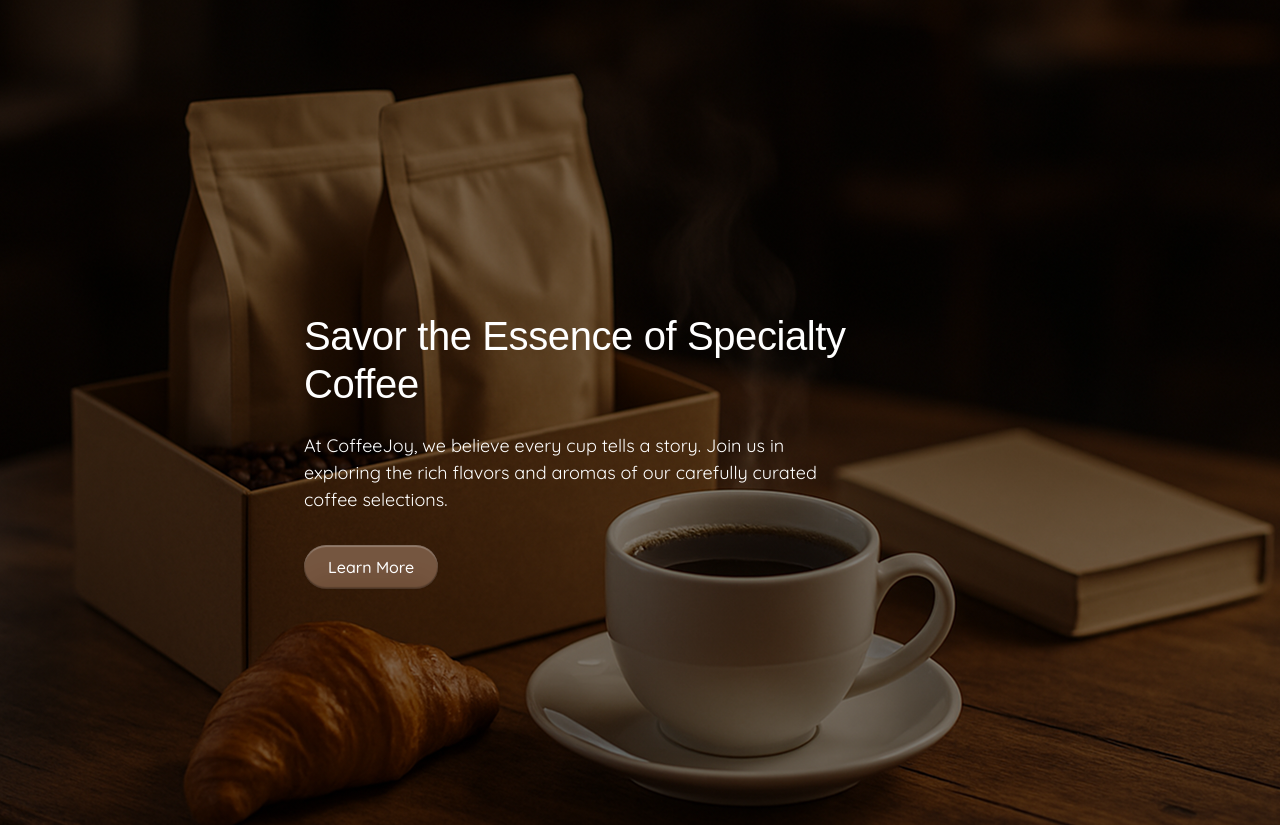
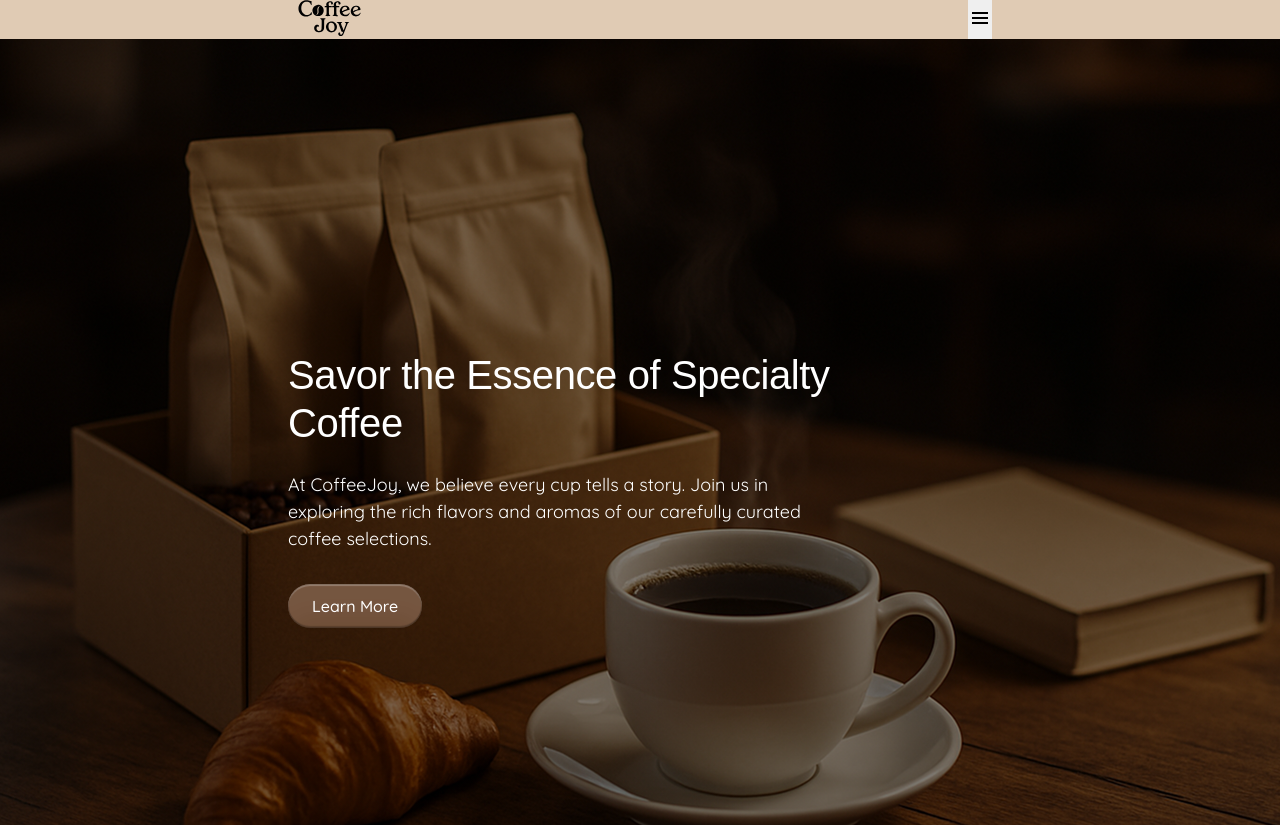
Before and after one commit to IrinaV1/coffeejoy, a website built with Vite: page src/index.html in a window 1280 px wide. Shown: the top 825 px of the page. Built offline with nearby package versions, Linux system fonts and the light colour scheme; a web font is replaced by a local one.

Commit message:
add header

```diff
--- a/src/css/header.css
+++ b/src/css/header.css
@@ -1,5 +1,6 @@
+/*
 .header {
-  /* padding: 26px 0;*/
+
   padding: 20px 0;
   border-bottom: 1px solid rgba(12, 12, 12, 0.1);
 }
@@ -17,11 +18,11 @@
 
 .logo {
   font-weight: 500;
-  /* font-size: 20px;*/
+
   font-size: 16px;
   letter-spacing: -0.02em;
   color: #0c0c0c;
-  /* padding: 6px 0;*/
+
   padding: 7px 0;
 }
 
@@ -92,3 +93,8 @@
     width: 36px;
     height: 36px;
 }*/
+
+.header-container {
+  display: flex;
+  justify-content: space-between;
+}
--- a/src/css/hero.css
+++ b/src/css/hero.css
@@ -17,6 +17,7 @@
 }
 
 
+
 .hero-container {
   display: flex;
   flex-wrap: wrap;
@@ -25,7 +26,8 @@
   align-items: flex-start;
   width: 100%;
   padding-left: 16px;
-
+  max-width: 375px;
+  margin-left: 0;
 }
 
 .hero-title {
@@ -84,7 +86,7 @@
 
   .hero-container {
     max-width: 560px;
-
+    padding-left: 0;
   }
 }
 
--- a/src/partials/header.html
+++ b/src/partials/header.html
@@ -28,3 +28,19 @@
   </div>
 
 </header>-->
+
+<header class="header">
+  <div class="container header-container">
+    <a class="header-link" href="/index.html">
+      <svg class="header-logo" width="84" height="36">
+        <use href="/img/icons.svg#icon-logo"></use>
+      </svg>
+
+    </a>
+    <button class="header-burger-btn">
+      <svg class="header-burger-icon" width="24" height="24">
+        <use href="/img/icons.svg#icon-menu"></use>
+      </svg>
+    </button>
+  </div>
+</header>
```
Also changed, not shown: src/img/Company Logo.svg (added).
